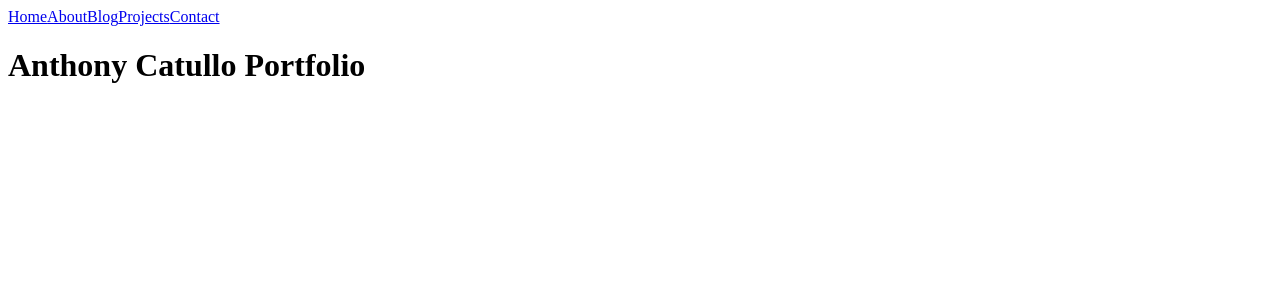
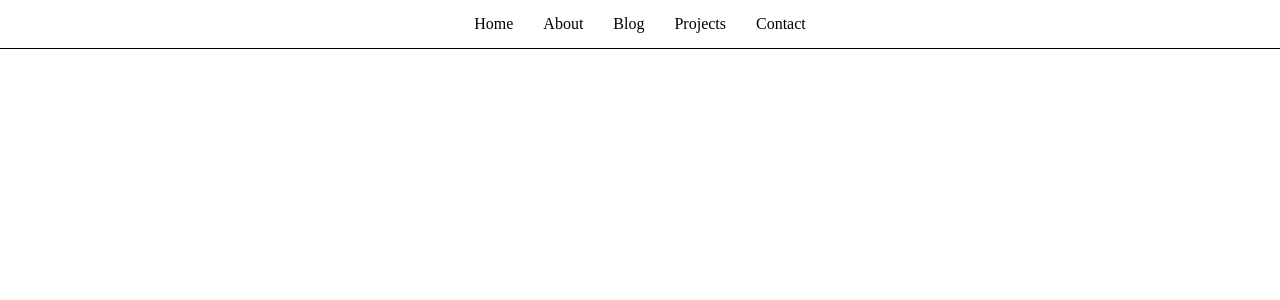
Before and after one commit to 4nth0ny1/portfolio-react-client, a React (Create React App) app: page / in a window 1280 px wide. Shown: the top 300 px of the page. Built offline with nearby package versions, Linux system fonts and the light colour scheme.

Commit message:
add nav styles

```diff
--- a/src/App.css
+++ b/src/App.css
@@ -1,3 +1,22 @@
+* {
+  margin: 0;
+  padding: 0;
+  box-sizing: border-box;
+}
+
 .App {
   text-align: center;
 }
+
+nav {
+  display: flex;
+  flex-direction: row;
+  justify-content: center;
+  border-bottom: 1px solid black;
+}
+
+.link {
+  margin: 15px;
+  text-decoration: none;
+  color: black;
+}
--- a/src/App.js
+++ b/src/App.js
@@ -5,15 +5,12 @@ export default function App() {
   return (
     <>
       <nav>
-        <Link to="/">Home</Link>
-        <Link to="/about">About</Link>
-        <Link to="/blog">Blog</Link>
-        <Link to="/projects">Projects</Link>
-        <Link to="/contact">Contact</Link>
+        <Link className="link" to="/">Home</Link>
+        <Link className="link" to="/about">About</Link>
+        <Link className="link" to="/blog">Blog</Link>
+        <Link className="link" to="/projects">Projects</Link>
+        <Link className="link" to="/contact">Contact</Link>
       </nav>
-      <div className="hero">
-        <h1>Anthony Catullo Portfolio</h1>
-      </div>
       <Outlet />
     </>
   );
--- a/src/index.js
+++ b/src/index.js
@@ -11,7 +11,6 @@ import About from "./routes/About";
 import Contact from "./routes/Contact";
 import Blog from "./routes/Blog";
 import Projects from "./routes/Projects";
-
 
 const rootElement = document.getElementById("root");
 render(
```
